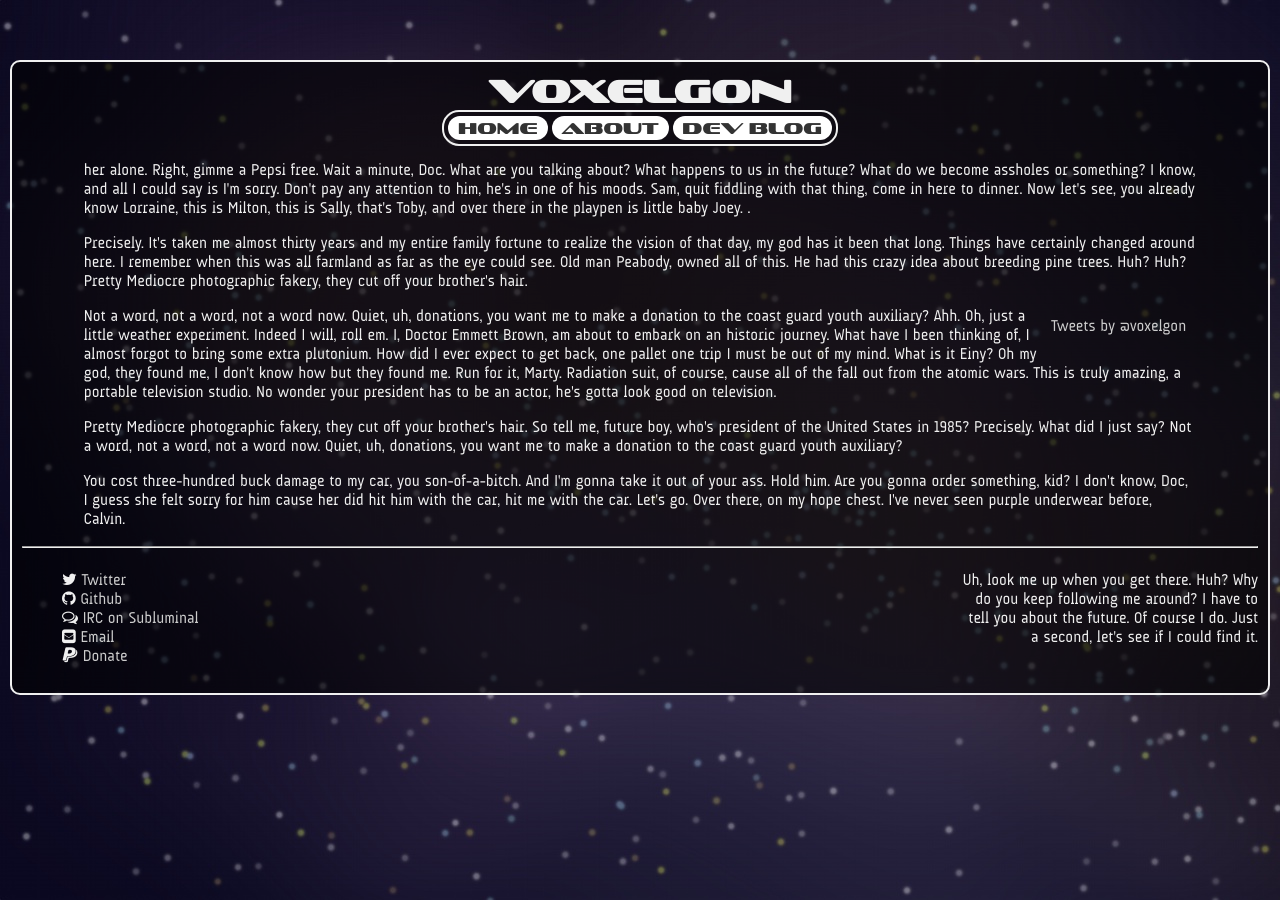
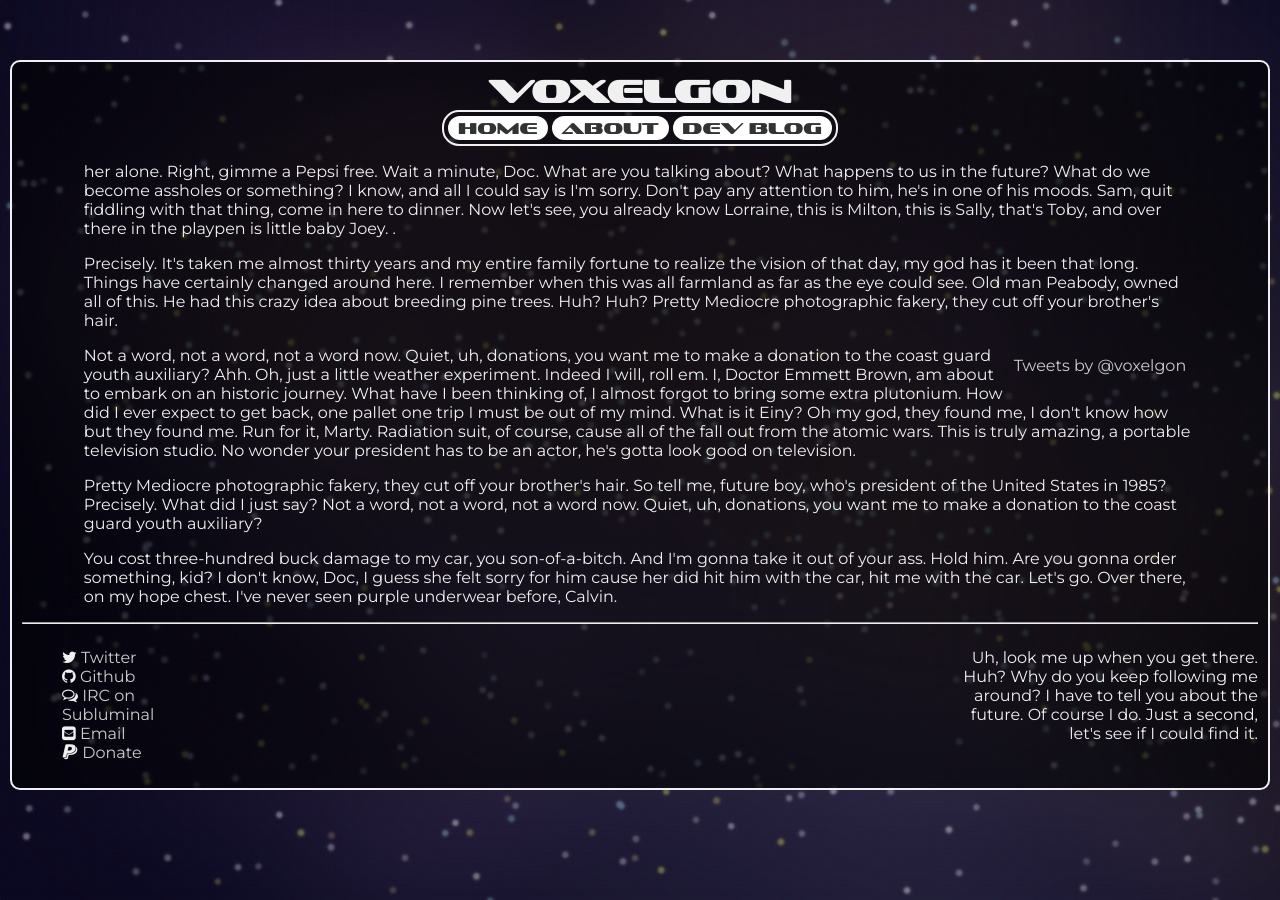
Before and after one commit to Voxelgon/Voxelgon.github.io, a Jekyll site: the page built from index.html, in a window 1280 px wide. Built offline with Jekyll 4.4.1, drawn with Linux system fonts in a browser that asks for light colours; comment, search, counter and statistics services are not loaded.

Commit message:
switch to a new font

```diff
--- a/_includes/head.html
+++ b/_includes/head.html
@@ -6,6 +6,8 @@
     <link rel='stylesheet' href='/fa/css/font-awesome.css' />
     <script src="/js/jquery.js"></script>
     <script src="/js/ismobile.js"></script>
+
+    <link href='http://fonts.googleapis.com/css?family=Montserrat:700,400' rel='stylesheet' type='text/css'>
 
     <script>
   (function(i,s,o,g,r,a,m){i['GoogleAnalyticsObject']=r;i[r]=i[r]||function(){
--- a/css/style.scss
+++ b/css/style.scss
@@ -97,7 +97,7 @@
 }
 
 body {
-    font-family: audimat;
+    font-family: Montserrat;
     color: $textcolor;
     padding: 10px;
     margin: 0;
```
